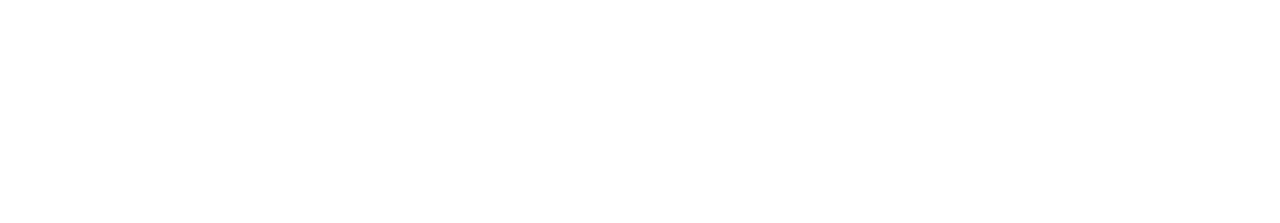
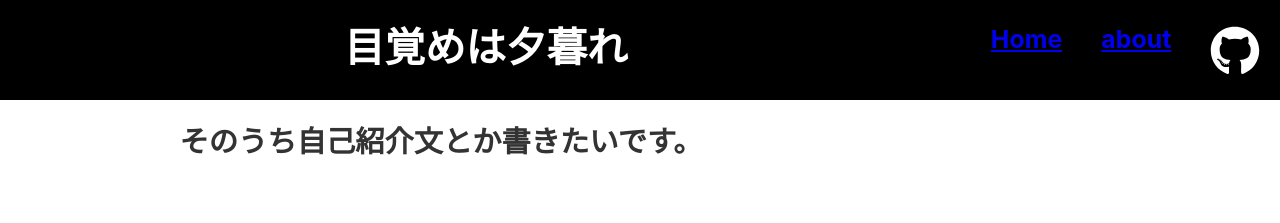
Before and after one commit to kami-yuuuu/nezamehayu-gure, a Gatsby site: page /about in a window 1280 px wide. Before the commit this address had no page. Built offline with nearby package versions, Linux system fonts and the light colour scheme; Gatsby itself is replaced by a stand-in of ours.

Commit message:
aboutページの追加とseoのdefault langをjaに変更

```diff
--- a/src/components/header.js
+++ b/src/components/header.js
@@ -33,8 +33,8 @@
         </Link>
       </h1>
     </div>
-	<home><h3>Home</h3></home>
-	<about><h3>about</h3></about>
+	<home><Link to="/"><h3>Home</h3></Link></home>
+	<about><Link to="/about"><h3>about</h3></Link></about>
 	<a href="https://github.com/kami-yuuuu" className="github">
 	<IconContext.Provider value={{color:'white', size: '50px'}}><FaGithub /></IconContext.Provider>
 	</a>
--- a/src/components/seo.js
+++ b/src/components/seo.js
@@ -74,7 +74,7 @@
 }
 
 Seo.defaultProps = {
-  lang: `en`,
+  lang: `ja`,
   meta: [],
   description: ``,
 }
--- /dev/null
+++ b/src/pages/about/index.js
@@ -0,0 +1,28 @@
+import * as React from "react"
+import { graphql } from "gatsby"
+import Layout from "../../components/layout"
+import Seo from "../../components/seo"
+
+export const query = graphql`
+query {
+  allMdx {
+    nodes {
+      frontmatter {
+        date
+        title
+      }
+      id
+      slug
+    }
+  }
+}
+`
+
+const IndexPage = ()=> (
+  <Layout>
+    <Seo title="about" />
+    <h2>そのうち自己紹介文とか書きたいです。</h2>
+  </Layout>
+)
+
+export default IndexPage
--- a/src/pages/index.js
+++ b/src/pages/index.js
@@ -16,7 +16,6 @@
     }
   }
 }
-
 `
 
 const IndexPage = ({ data }) => (
```
